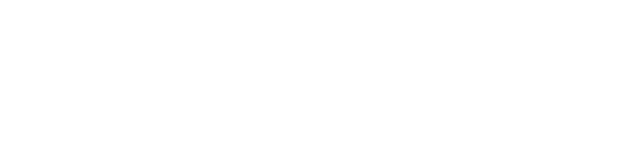
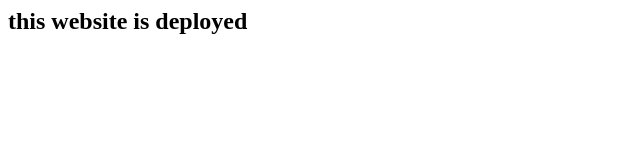
Before and after one commit to medjbersoundous/js-code213, a plain HTML site: page index.html in a window 1280 px wide. Shown: the whole page, without its empty margins (0-640 px from the left). Drawn offline with Linux system fonts and the light colour scheme.

Commit message:
deploy website

```diff
--- a/index.html
+++ b/index.html
@@ -5,6 +5,10 @@
     <title>Document</title>
 </head>
 <body>
-
+    <main>
+        <section>
+            <h1>this website is deployed</h1>
+        </section>
+    </main>
 </body>
 </html>
```
